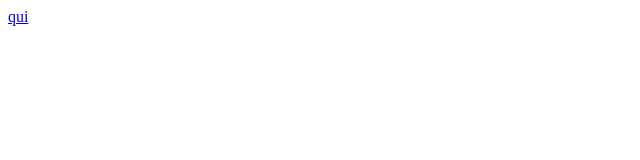
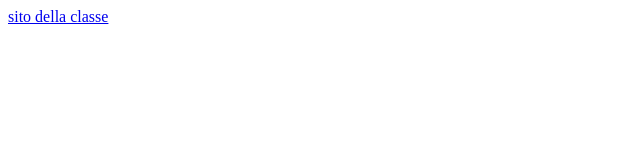
Before and after one commit to IamN1CKB/Homepage-N1CKB, a plain HTML site: page index.html in a window 1280 px wide. Shown: the full height of the page, 0-640 px from the left. Drawn offline with Linux system fonts and the light colour scheme.

Commit message:
Update index.html

```diff
--- a/index.html
+++ b/index.html
@@ -6,6 +6,6 @@
 		</title>
 	</head>
 	<body>
-		<a href="sito della classe/index.html">qui</a>
+		<a href="sito della classe/index.html">sito della classe</a>
 	</body>
 </html>
```
